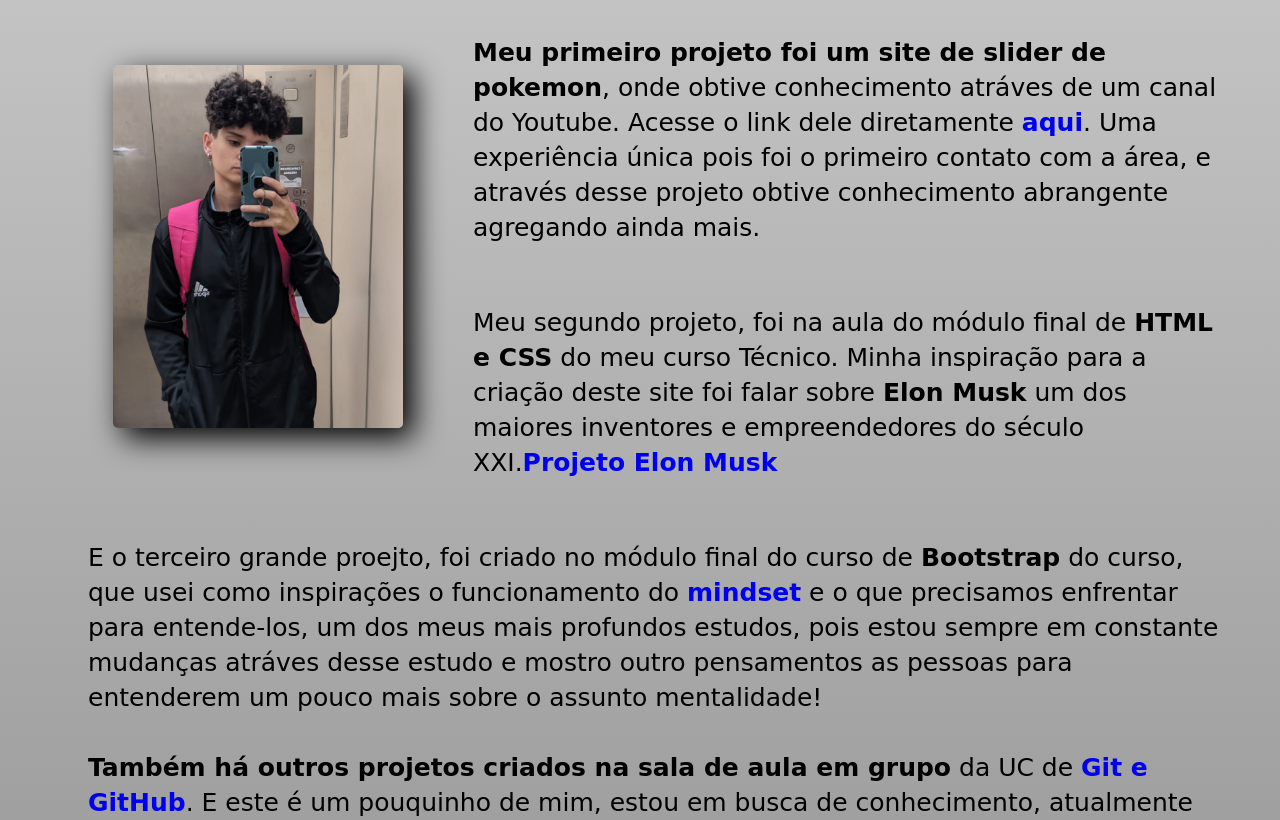
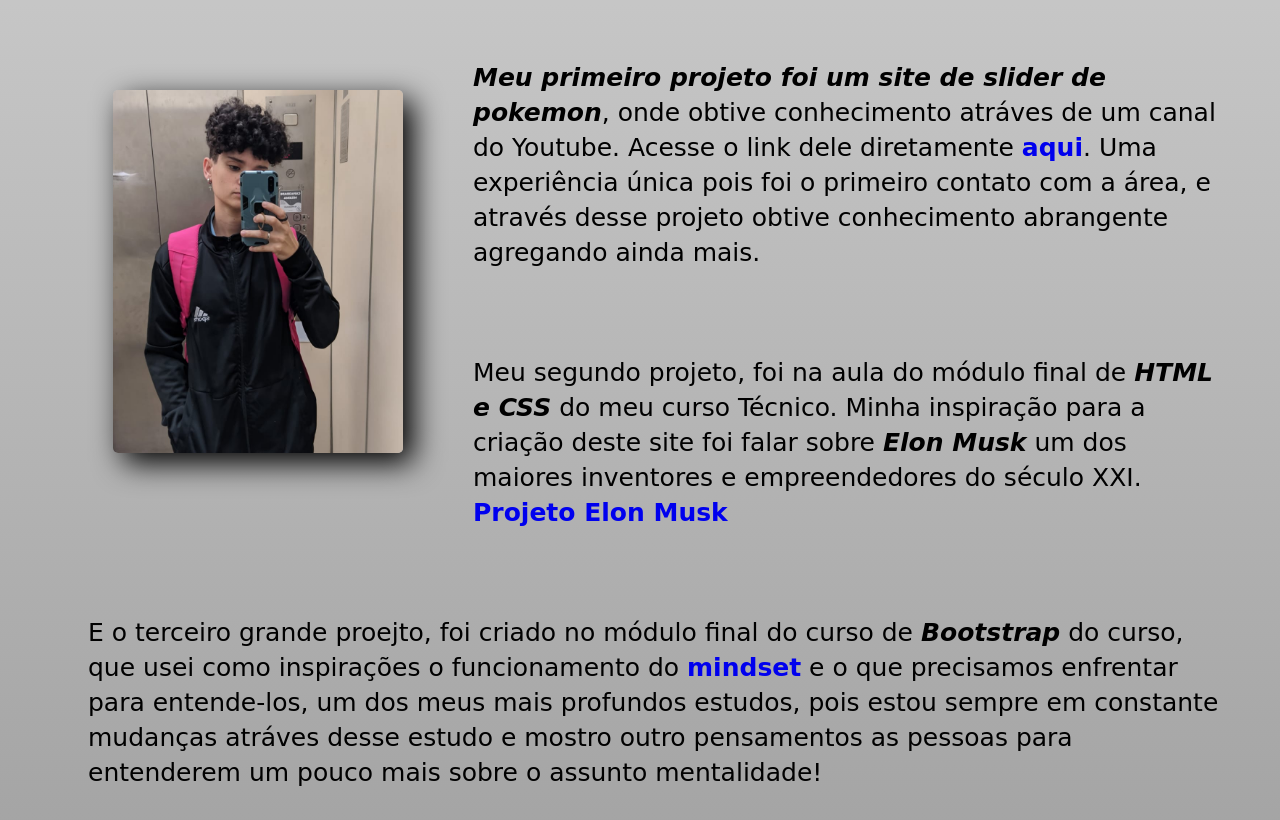
Before and after one commit to EdlaineLima/Sobre-mim, a plain HTML site: page index.html in a window 1280 px wide. Shown: the part 1371-2191 px from the top of the page. Drawn offline with Linux system fonts and the light colour scheme.

Commit message:
modificações na âncora

```diff
--- a/index.html
+++ b/index.html
@@ -4,6 +4,7 @@
     <meta charset="UTF-8">
     <meta http-equiv="X-UA-Compatible" content="IE=edge">
     <meta name="viewport" content="width=device-width, initial-scale=1.0">
+    <meta name="author" content="EdlaineLima <edlaine.lima.lima@gmail.com" />
     <title>Tudo Sobre Edlaine Lima</title>
 
     <link rel="shortcut icon" href="img/icon-curriculo.png" type="image/x-icon">
@@ -17,7 +18,7 @@
             <h1>Aqui você saberá um pouco mais de mim</h1>
 
             <img class="img01" src="img/img01.jpeg" alt="perfil"><p>
-                Me chamo <strong>Edlaine Alexandre Lima</strong>, nasci dia 09/11/1999, sou fã da tecnologia sempre fui apaixonada pela internet em entender como tudo funciona, como criar sites e muito mais. Hoje estou me desenvolvendo nesse conhecimento que sempre foi minha paixão. Me descobri no desenvolvimento Front-End, onde atualmente aprendi HTML5, CSS3 e agora me aprofundando em JavaScript.
+                Me chamo <span>Edlaine Alexandre Lima</span>, nasci dia 09/11/1999, sou fã da tecnologia sempre fui apaixonada pela internet em entender como tudo funciona, como criar sites e muito mais. Hoje estou me desenvolvendo nesse conhecimento que sempre foi minha paixão. Me descobri no desenvolvimento Front-End, onde atualmente aprendi HTML5, CSS3 e agora me aprofundando em JavaScript.
             </p>
             <p>
                 Estou sempre fazendo diversos cursos pela internet para me aprimorar ainda mais, como a fluência em inglês é um dos meus focos. Estou cursando Técnico em informática no Senac Centro Politécnico, com conclusão para dia 28/11/2023. Logo após, pretendo cursar superior em Análise e Desenvolvimento de Sistema, passo a maior parte do tempo estudando.
@@ -34,27 +35,25 @@
                 Era um dos meus maiores sonhos quando criança, aer jogadora de futebol, mas o acaso me levou a uma paixão ainda mais profunda que é a computação. Mas, ainda sim, da pra juntar os dois e ser feliz.
             </p>
         </div>
-        <div class="aprendendo">
+        <article class="aprendendo">
 
-                <div>
+                <p>
                     <img src="img/img02.jpeg" alt="perfil" class="img02">
-                    <strong>Meu primeiro projeto foi um site de slider de pokemon</strong>, onde obtive conhecimento atráves de um canal do Youtube. Acesse o link dele diretamente <a href="https://edlainelima.github.io/Projeto-slider-pokemon/" target="_blank">aqui</a>. Uma experiência única pois foi o primeiro contato com a área, e através desse projeto obtive conhecimento abrangente agregando ainda mais.
-                </div>
+                    <span>Meu primeiro projeto foi um site de slider de pokemon</span>, onde obtive conhecimento atráves de um canal do Youtube. Acesse o link dele diretamente <a href="https://edlainelima.github.io/Projeto-slider-pokemon/" target="_blank">aqui</a>. Uma experiência única pois foi o primeiro contato com a área, e através desse projeto obtive conhecimento abrangente agregando ainda mais.
+                </p>
                 <br>
-                <div>
-                    <p>
-                        Meu segundo projeto, foi na aula do módulo final de <strong>HTML e CSS</strong> do meu curso Técnico. Minha inspiração para a criação deste site foi falar sobre <strong>Elon Musk</strong> um dos maiores inventores e empreendedores do século XXI.<a href="https://edlainelima.github.io/Projeto-elon-musk/" target="_blank">Projeto Elon Musk</a>
-                        </p>
-                </div>
+                <p>
+                        Meu segundo projeto, foi na aula do módulo final de <span>HTML e CSS</span> do meu curso Técnico. Minha inspiração para a criação deste site foi falar sobre <span>Elon Musk</span> um dos maiores inventores e empreendedores do século XXI.<a href="https://edlainelima.github.io/Projeto-elon-musk/" target="_blank">  Projeto Elon Musk</a>
+                </p>
                 <br>
-                <div class="item">
-                    E o terceiro grande proejto, foi criado no módulo final do curso de <strong>Bootstrap</strong> do curso, que usei como inspirações o funcionamento do <a href="https://edlainelima.github.io/mindset-inteligente/" target="_blank">mindset</a> e o que precisamos enfrentar para entende-los, um dos meus mais profundos estudos, pois estou sempre em constante mudanças atráves desse estudo e mostro outro pensamentos as pessoas para entenderem um pouco mais sobre o assunto mentalidade!
-                </div>
+                <p class="item">
+                    E o terceiro grande proejto, foi criado no módulo final do curso de <span>Bootstrap</span> do curso, que usei como inspirações o funcionamento do <a href="https://edlainelima.github.io/mindset-inteligente/" target="_blank">mindset</a> e o que precisamos enfrentar para entende-los, um dos meus mais profundos estudos, pois estou sempre em constante mudanças atráves desse estudo e mostro outro pensamentos as pessoas para entenderem um pouco mais sobre o assunto mentalidade!
+                </p>
                 <br>
-                <div class="item">
-                    <strong>Também há outros projetos criados na sala de aula em grupo</strong> da UC de <a href="https://github.com/EdlaineLima?tab=repositories" target="_blank">Git e GitHub</a>. E este é um pouquinho de mim, estou em busca de conhecimento, atualmente trabalho em ADM na empresa Auto Viação Alpha. Tenho um desejo e vontade superior para aprender na prática aquilo que estudo todos os dias. Estou em busca de uma oportunidade em minha área para mostrar ainda mais meus conhecimento e a criação desse currículo em forma de site personalizado para mobile, onde a forma mais usada pelas pessoas da internet, personalizei este site desde o DOCTYPE. Através desse básico conhecimento consigo fazer um belo layout para seu site, é só um poquinho disto do meu conhecimento. Estou sempre procurando me superar de todas as formas, é só basta uma oportunidade para ter em sua empresa a pessoa mais disciplinada que encontrará. Estou pronta para fazer o que mais ninguém faz.
-                </div>
-        </div>
+                <p class="item">
+                    <span>Também há outros projetos criados na sala de aula em grupo</span> da UC de <a href="https://github.com/EdlaineLima?tab=repositories" target="_blank">Git e GitHub</a>. E este é um pouquinho de mim, estou em busca de conhecimento, atualmente trabalho em ADM na empresa Auto Viação Alpha. Tenho um desejo e vontade superior para aprender na prática aquilo que estudo todos os dias. Estou em busca de uma oportunidade em minha área para mostrar ainda mais meus conhecimento e a criação desse currículo em forma de site personalizado para mobile, onde a forma mais usada pelas pessoas da internet, personalizei este site desde o DOCTYPE. Através desse básico conhecimento consigo fazer um belo layout para seu site, é só um poquinho disto do meu conhecimento. Estou sempre procurando me superar de todas as formas, é só basta uma oportunidade para ter em sua empresa a pessoa mais disciplinada que encontrará. Estou pronta para fazer o que mais ninguém faz.
+                </p>
+        </article>
     </main>
     <footer>
         <nav class="contact">
@@ -62,7 +61,7 @@
                 <img src="img/icon-github.png" alt="icon-github">
             </a>
 
-            <a href="https://www.linkedin.com/in/edlaine-lima-a44129251/">
+            <a href="https://www.linkedin.com/in/edlaine-lima-a44129251/" target="_blank">
                 <img src="img/icon-linkedin.png" alt="icon-linkedin">
             </a>
 
--- a/style/estilo.css
+++ b/style/estilo.css
@@ -34,7 +34,7 @@
  }
 
 a:visited {
-    color: #6E6E6E;
+    color: #812a2a;
 }
 
 .img01, .img02{
@@ -50,6 +50,11 @@
     padding: 50px 50px 50px 80px;
     line-height: 1.4em;
 
+}
+
+span {
+    font-weight: 700;
+    font-style: italic;
 }
 
 .video {
```
